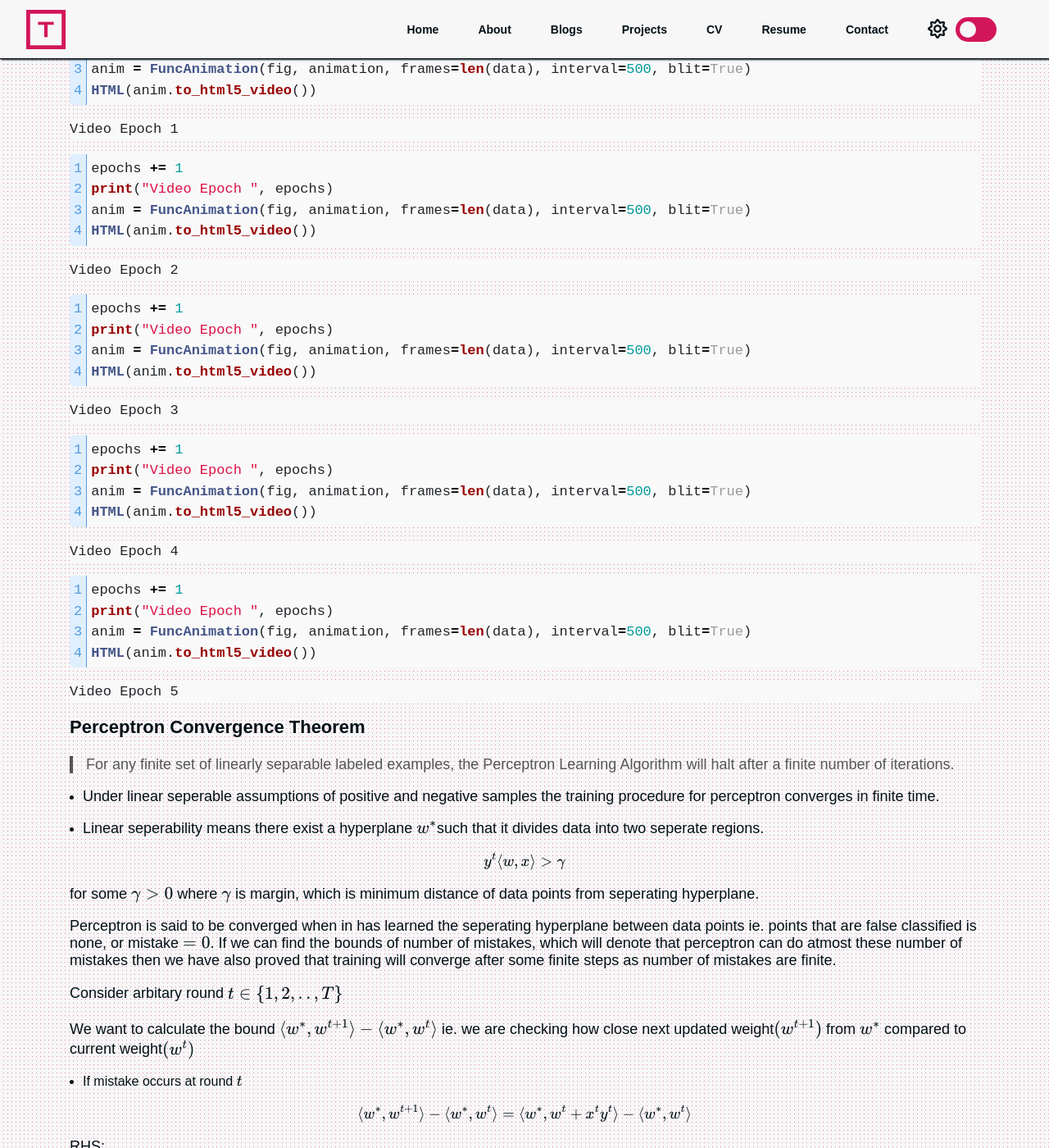
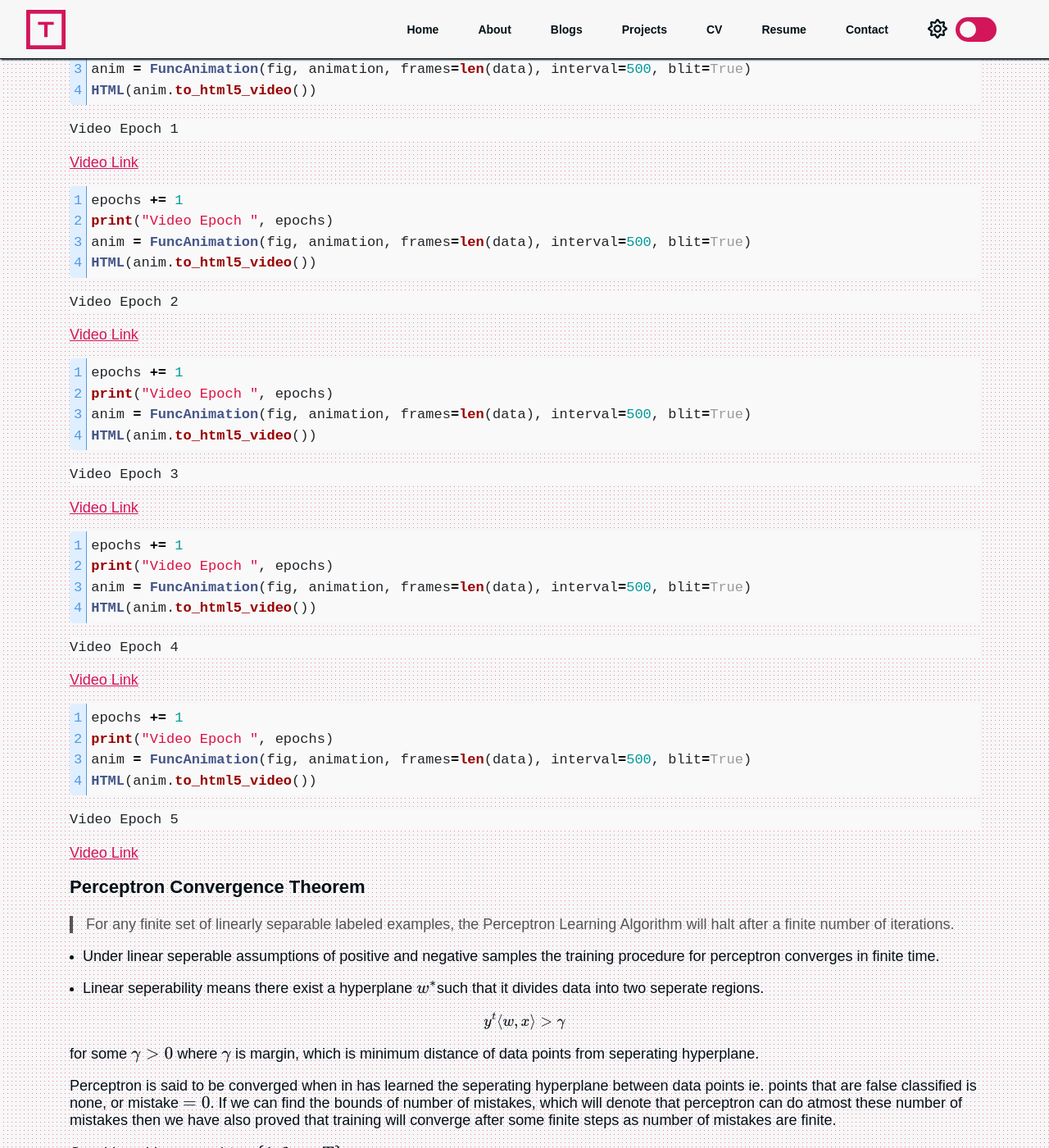
Before and after one commit to tarun-bisht/tarun-bisht.github.io, a Jekyll site: the page built from _posts/2023-08-01-introduction-to-deep-learning-and-perceptron.md, in a window 1280 px wide and 1400 px high, scrolled down 10451 px. Shown: the whole window at 82% size. Built offline with Jekyll 4.4.1, drawn with Linux system fonts in a browser that asks for light colours; nearby versions of some CDN libraries.

Commit message:
video links added

````diff
--- a/_posts/2023-08-01-introduction-to-deep-learning-and-perceptron.md
+++ b/_posts/2023-08-01-introduction-to-deep-learning-and-perceptron.md
@@ -397,6 +397,7 @@ HTML(anim.to_html5_video())
 ```
 Video Epoch 1
 ```
+[Video Link](https://github.com/tarun-bisht/tarun-bisht.github.io/assets/47741102/601d0227-0ee4-42f3-aa4e-cca6226928ea)
 
 {% highlight python linenos %}
 epochs += 1
@@ -408,6 +409,7 @@ HTML(anim.to_html5_video())
 ```
 Video Epoch 2
 ```
+[Video Link](https://github.com/tarun-bisht/tarun-bisht.github.io/assets/47741102/15ca216d-2674-42c1-ab48-7d28fb3f6aa3)
 
 {% highlight python linenos %}
 epochs += 1
@@ -419,6 +421,7 @@ HTML(anim.to_html5_video())
 ```
 Video Epoch 3
 ```
+[Video Link](https://github.com/tarun-bisht/tarun-bisht.github.io/assets/47741102/518cff16-be17-4d2b-92c3-5d6c41a9e937)
 
 {% highlight python linenos %}
 epochs += 1
@@ -430,6 +433,7 @@ HTML(anim.to_html5_video())
 ```
 Video Epoch 4
 ```
+[Video Link](https://github.com/tarun-bisht/tarun-bisht.github.io/assets/47741102/0d3c840a-da52-4d86-8965-84d3a5a4105f)
 
 {% highlight python linenos %}
 epochs += 1
@@ -441,6 +445,7 @@ HTML(anim.to_html5_video())
 ```
 Video Epoch 5
 ```
+[Video Link](https://github.com/tarun-bisht/tarun-bisht.github.io/assets/47741102/f5ed5f51-2916-4005-b149-f87dbbd63200)
 
 ### Perceptron Convergence Theorem
 
````
